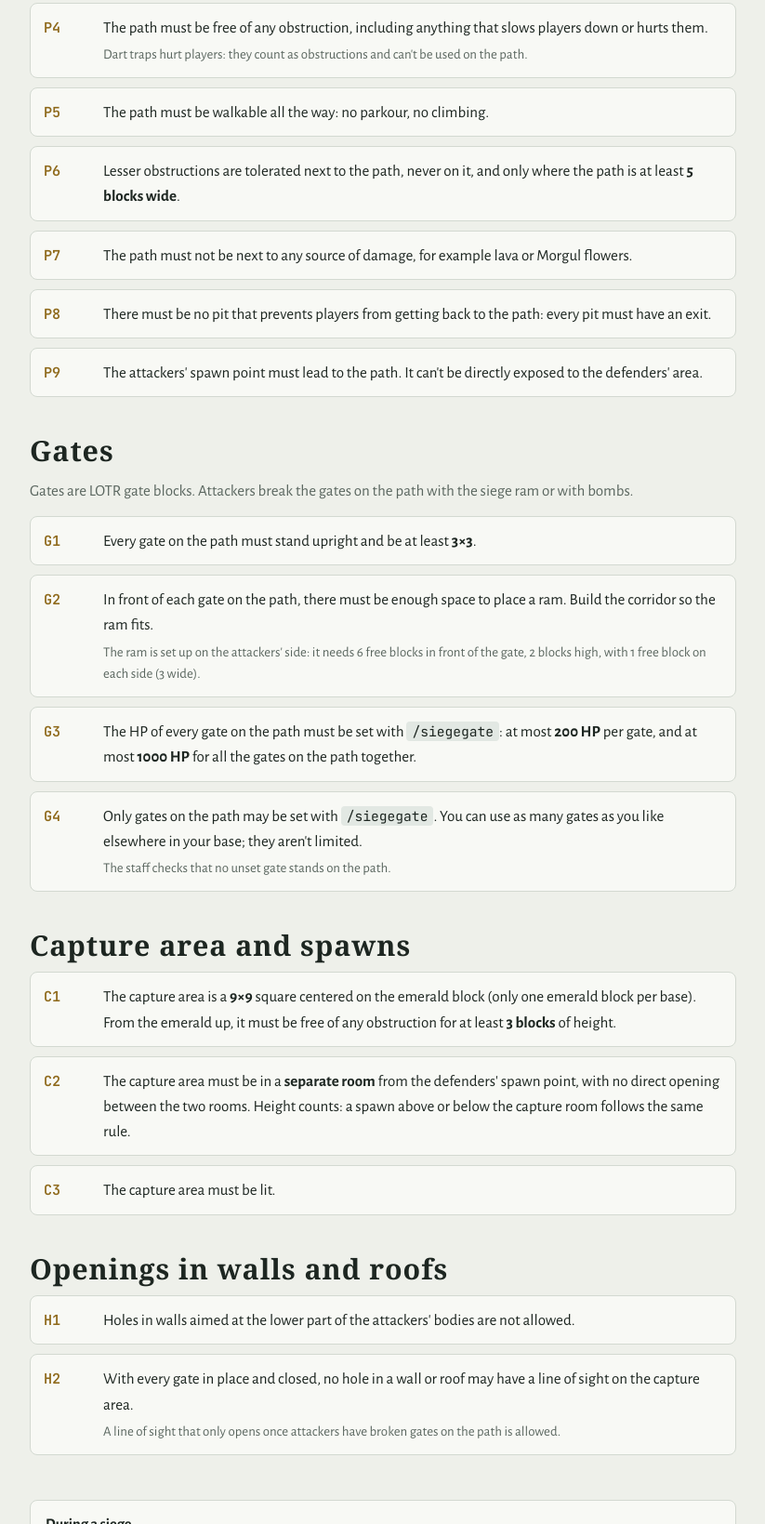
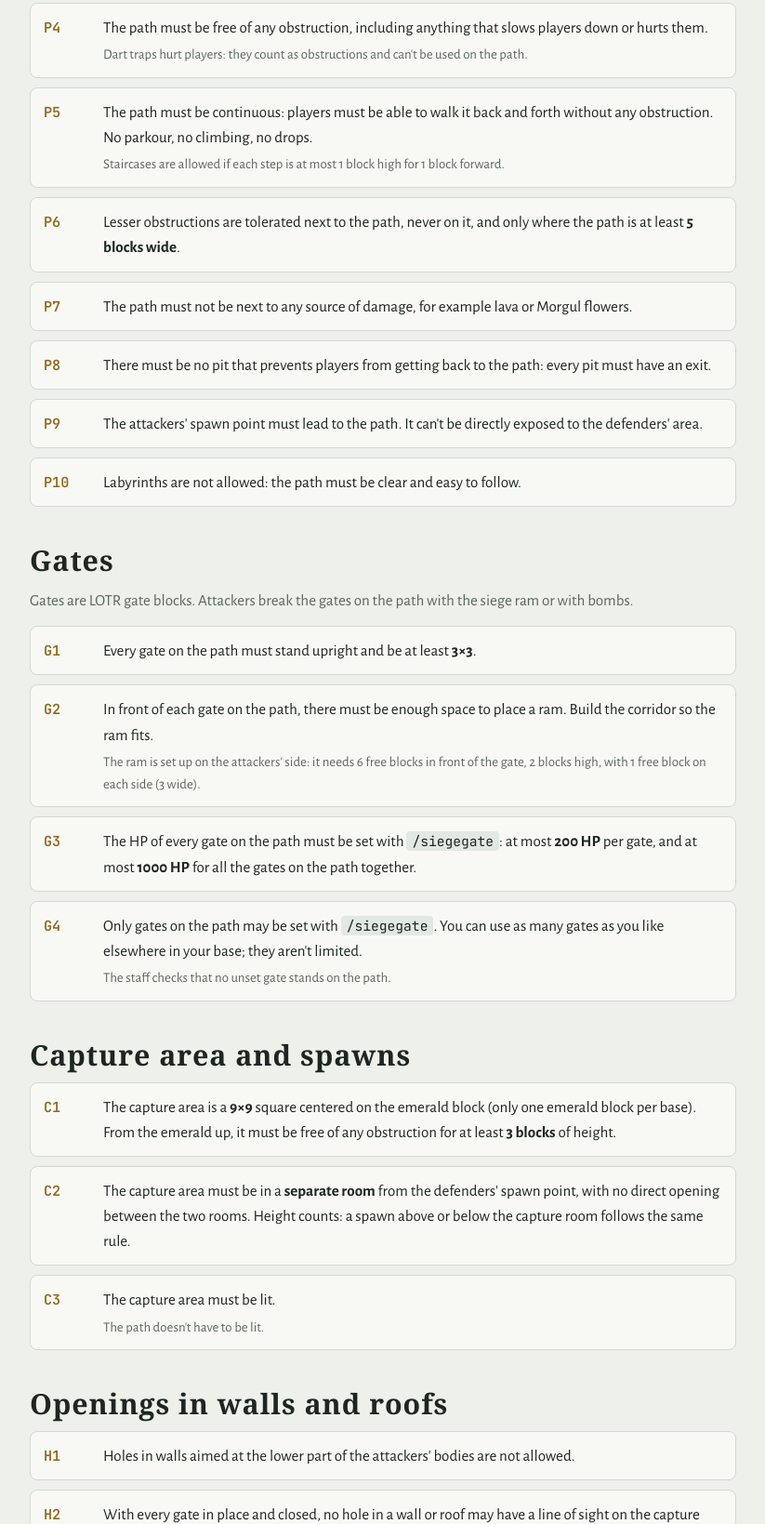
Before and after one commit to paullecrocq/lotr-reborn, a plain HTML site: page siege-rules/index.html in a window 1280 px wide. Shown: the part 640-2279 px from the top of the page at 93% size, without its empty margins (228-1051 px from the left). Drawn offline with nearby package versions, Linux system fonts and the light colour scheme; a web font is replaced by a local one.

Commit message:
Update the website (1 file)

```diff
--- a/siege-rules/index.html
+++ b/siege-rules/index.html
@@ -99,11 +99,12 @@ footer { margin-top: 48px; padding-top: 16px; border-top: 1px solid var(--line);
       <li><span class="n">P2</span><div><p>Only gates can block the path.</p></div></li>
       <li><span class="n">P3</span><div><p>At every location, the path must be at least <b>3 blocks wide</b> and <b>2 blocks high</b>.</p></div></li>
       <li><span class="n">P4</span><div><p>The path must be free of any obstruction, including anything that slows players down or hurts them.</p><p class="why">Dart traps hurt players: they count as obstructions and can't be used on the path.</p></div></li>
-      <li><span class="n">P5</span><div><p>The path must be walkable all the way: no parkour, no climbing.</p></div></li>
+      <li><span class="n">P5</span><div><p>The path must be continuous: players must be able to walk it back and forth without any obstruction. No parkour, no climbing, no drops.</p><p class="why">Staircases are allowed if each step is at most 1 block high for 1 block forward.</p></div></li>
       <li><span class="n">P6</span><div><p>Lesser obstructions are tolerated next to the path, never on it, and only where the path is at least <b>5 blocks wide</b>.</p></div></li>
       <li><span class="n">P7</span><div><p>The path must not be next to any source of damage, for example lava or Morgul flowers.</p></div></li>
       <li><span class="n">P8</span><div><p>There must be no pit that prevents players from getting back to the path: every pit must have an exit.</p></div></li>
       <li><span class="n">P9</span><div><p>The attackers' spawn point must lead to the path. It can't be directly exposed to the defenders' area.</p></div></li>
+      <li><span class="n">P10</span><div><p>Labyrinths are not allowed: the path must be clear and easy to follow.</p></div></li>
     </ol>
   </section>
 
@@ -123,7 +124,7 @@ footer { margin-top: 48px; padding-top: 16px; border-top: 1px solid var(--line);
     <ol class="rules">
       <li><span class="n">C1</span><div><p>The capture area is a <b>9&times;9</b> square centered on the emerald block (only one emerald block per base). From the emerald up, it must be free of any obstruction for at least <b>3 blocks</b> of height.</p></div></li>
       <li><span class="n">C2</span><div><p>The capture area must be in a <b>separate room</b> from the defenders' spawn point, with no direct opening between the two rooms. Height counts: a spawn above or below the capture room follows the same rule.</p></div></li>
-      <li><span class="n">C3</span><div><p>The capture area must be lit.</p></div></li>
+      <li><span class="n">C3</span><div><p>The capture area must be lit.</p><p class="why">The path doesn't have to be lit.</p></div></li>
     </ol>
   </section>
 
```
